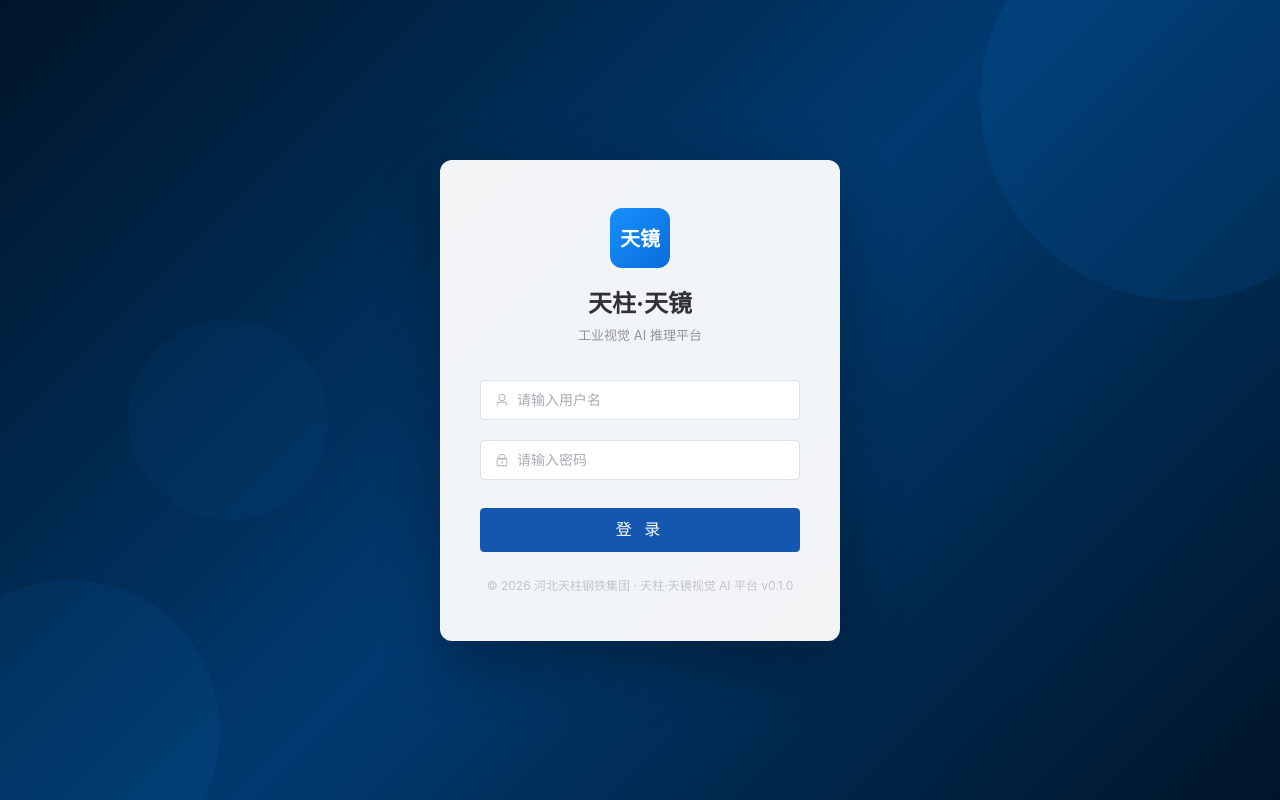
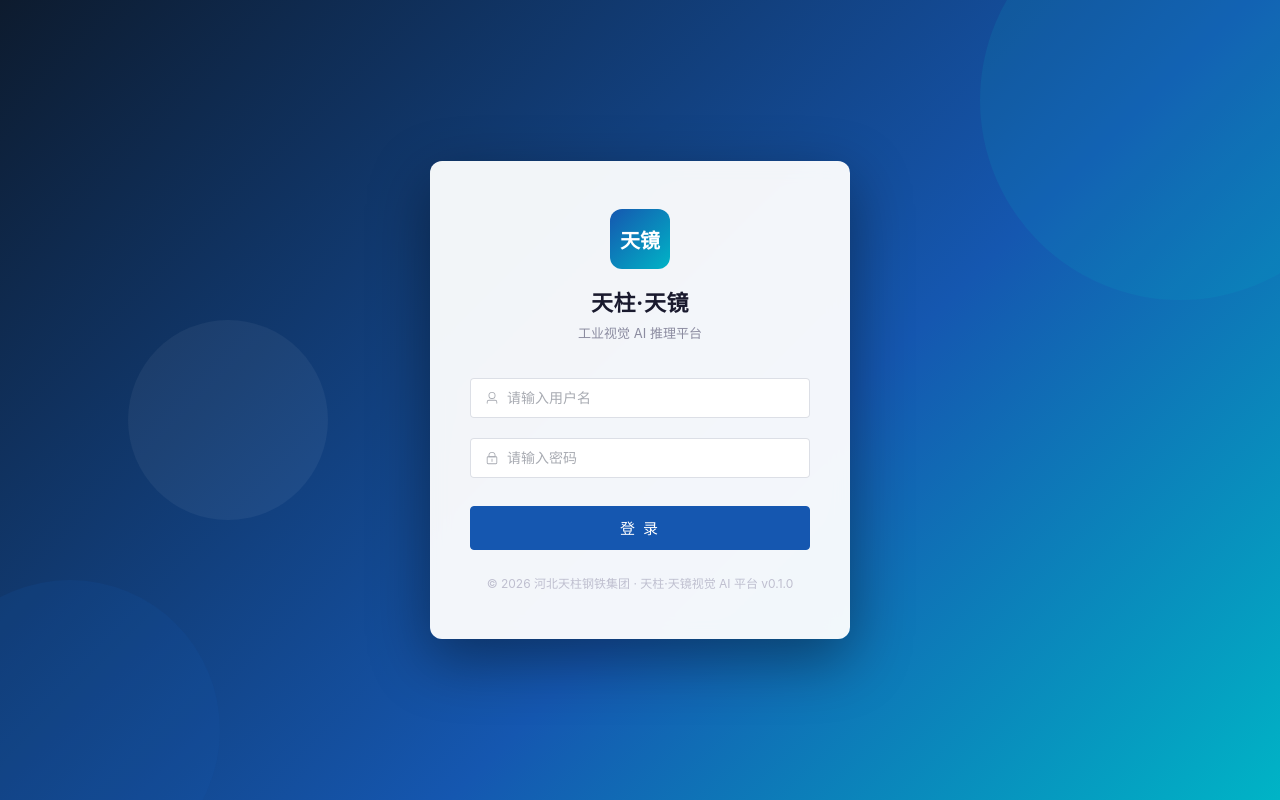
Before and after one commit to caoyb888/tianjing, a Vue app in the folder apps/admin-web/: page /login in a window 1280 px wide. Built offline with nearby package versions, Linux system fonts and the light colour scheme.

Commit message:
style(ui): Phase 3 — 登录页工业蓝渐变背景重设计

```diff
--- a/apps/admin-web/src/views/LoginView.vue
+++ b/apps/admin-web/src/views/LoginView.vue
@@ -110,7 +110,8 @@ async function handleLogin() {
 <style scoped lang="scss">
 .login-page {
   min-height: 100vh;
-  background: linear-gradient(135deg, #001529 0%, #003a70 50%, #001529 100%);
+  // 工业蓝渐变背景
+  background: linear-gradient(135deg, #0D1B2E 0%, #1557B0 60%, #00B4C6 100%);
   display: flex;
   align-items: center;
   justify-content: center;
@@ -119,13 +120,15 @@ async function handleLogin() {
 }
 
 .login-container {
-  width: 400px;
+  width: 420px;
   background: rgba(255, 255, 255, 0.95);
-  border-radius: 12px;
+  border-radius: var(--tj-radius-lg);
   padding: 48px 40px;
-  box-shadow: 0 20px 60px rgba(0, 0, 0, 0.3);
+  box-shadow: 0 20px 60px rgba(0, 0, 0, 0.4);
   position: relative;
   z-index: 1;
+  // 毛玻璃效果（现代浏览器均支持）
+  backdrop-filter: blur(10px);
 }
 
 .login-header {
@@ -136,8 +139,8 @@ async function handleLogin() {
 .brand-logo {
   width: 60px;
   height: 60px;
-  background: linear-gradient(135deg, #1890ff, #096dd9);
-  border-radius: 12px;
+  background: linear-gradient(135deg, var(--tj-primary), var(--tj-accent));
+  border-radius: var(--tj-radius-lg);
   color: #fff;
   font-size: 20px;
   font-weight: bold;
@@ -148,15 +151,17 @@ async function handleLogin() {
 }
 
 .brand-title {
-  font-size: 24px;
+  font-size: 22px;
   font-weight: 700;
-  color: #303133;
+  color: var(--tj-text-primary);
   margin-bottom: 6px;
+  letter-spacing: 0.5px;
 }
 
 .brand-subtitle {
   font-size: 13px;
-  color: #909399;
+  color: var(--tj-text-secondary);
+  margin-top: 4px;
 }
 
 .login-form {
@@ -168,23 +173,30 @@ async function handleLogin() {
 .login-btn {
   width: 100%;
   height: 44px;
-  font-size: 16px;
-  letter-spacing: 4px;
+  background: var(--tj-primary);
+  border-color: var(--tj-primary);
+  font-size: 15px;
+  letter-spacing: 2px;
   margin-top: 8px;
+
+  &:hover {
+    background: var(--tj-primary-dark);
+    border-color: var(--tj-primary-dark);
+  }
 }
 
 .login-footer {
   text-align: center;
-  font-size: 12px;
-  color: #c0c4cc;
+  font-size: var(--tj-font-xs);
+  color: var(--tj-text-placeholder);
   margin-top: 24px;
 }
 
-// 背景装饰圆
+// 背景装饰圆（使用科技青色调）
 .bg-circle {
   position: absolute;
   border-radius: 50%;
-  background: rgba(24, 144, 255, 0.08);
+  background: rgba(0, 180, 198, 0.12);
 }
 
 .circle-1 {
@@ -199,7 +211,7 @@ async function handleLogin() {
   height: 300px;
   bottom: -80px;
   left: -80px;
-  background: rgba(24, 144, 255, 0.06);
+  background: rgba(21, 87, 176, 0.15);
 }
 
 .circle-3 {
@@ -207,6 +219,6 @@ async function handleLogin() {
   height: 200px;
   top: 40%;
   left: 10%;
-  background: rgba(24, 144, 255, 0.04);
+  background: rgba(255, 255, 255, 0.05);
 }
 </style>
```
